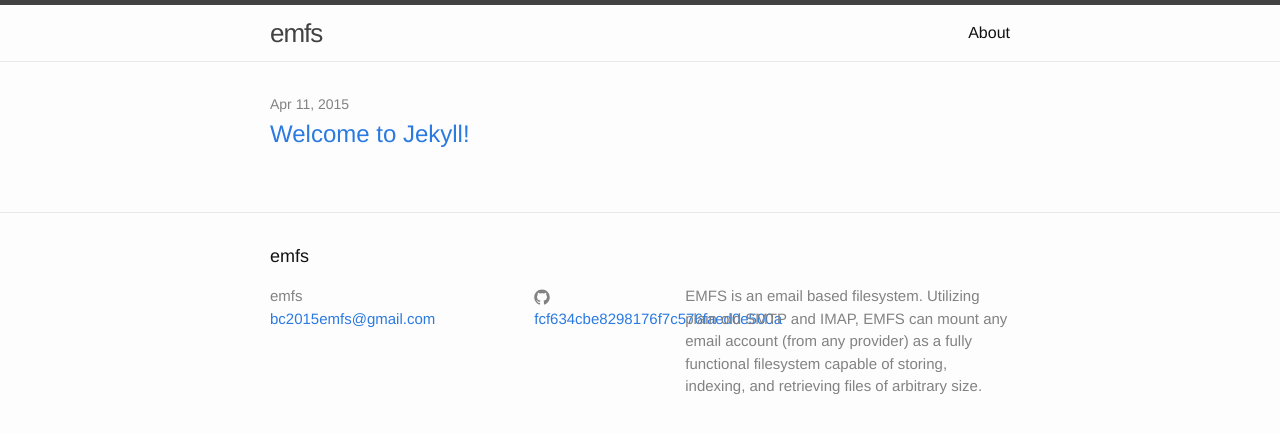
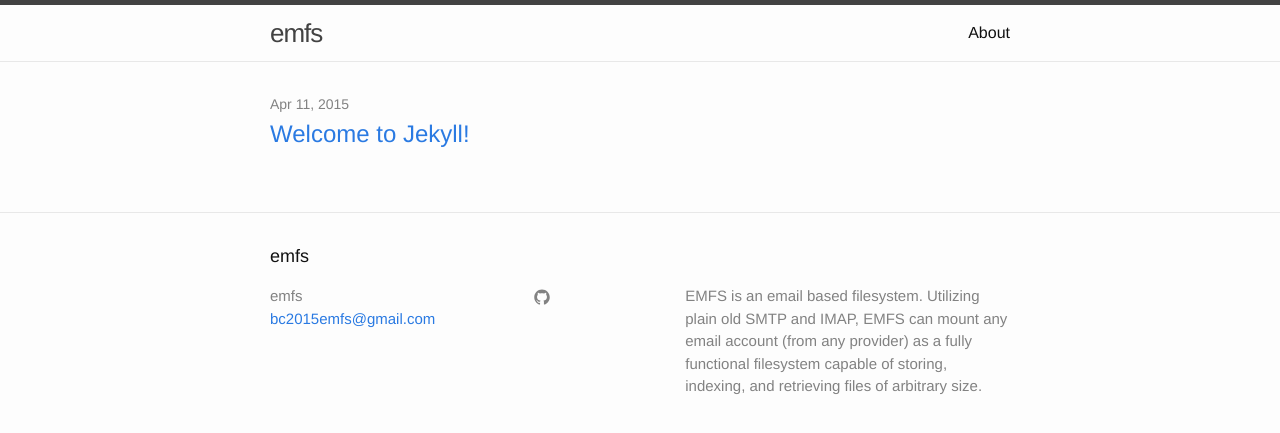
Before and after one commit to woodruffw-hackathons/emfs-frontend, a Jekyll site: the page built from index.html, in a window 1280 px wide. Shown: the top 433 px of the page. Built offline with Jekyll 4.4.1, drawn with Linux system fonts in a browser that asks for light colours.

Commit message:
commit @ Sat Apr 11 21:33:38 EDT 2015

```diff
--- a/_includes/footer.html
+++ b/_includes/footer.html
@@ -23,7 +23,7 @@
                 </svg>
               </span>
 
-              <span class="username">{{ site.github_username }}</span>
+              <span class="username"></span>
             </a>
           </li>
           {% endif %}
```
